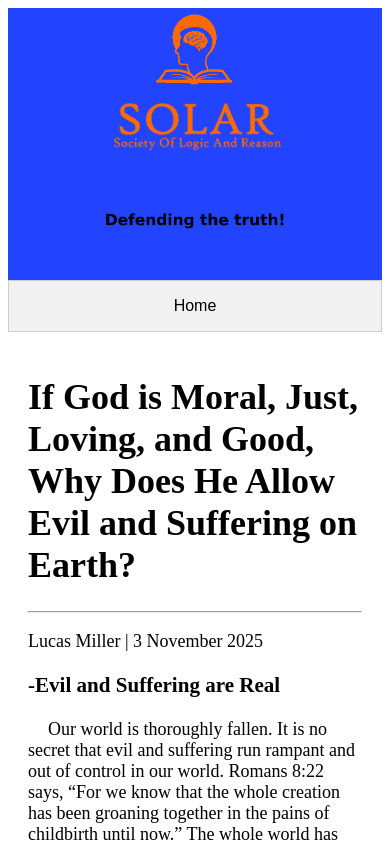
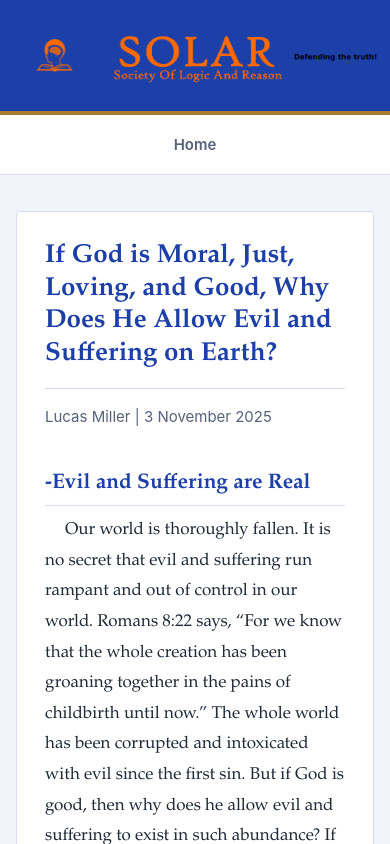
Before and after one commit to SocietyOfLogicAndReason/societyoflogicandreason.github.io, a plain HTML site: page Article1.html in a window 390 px wide. Shown: the top 844 px of the page. Drawn offline with Linux system fonts and the light colour scheme.

Commit message:
Add files via upload

```diff
--- a/Article1.html
+++ b/Article1.html
@@ -7,133 +7,55 @@
 <link rel="shortcut icon" href="favicon.ico" type="image/x-icon">
 
 <style>
-  .center {
-    text-align: center;
-  }
+:root{--navy:#1c3fa8;--navy-deep:#0f2563;--gold:#a67c2e;--text:#1f2937;--muted:#55627a;--page:#f1f4fb;--surface:#fff;--border:#d5ddee;
+--serif:"Iowan Old Style","Palatino Linotype",Palatino,Georgia,"Times New Roman",serif;
+--sans:Inter,ui-sans-serif,system-ui,-apple-system,"Segoe UI",Arial,sans-serif}
+*{box-sizing:border-box}
+body{margin:0;min-height:100vh;font-family:var(--serif);font-size:18px;color:var(--text);background:var(--page);line-height:1.8}
+a{color:var(--navy);text-decoration-color:var(--gold);text-underline-offset:3px;overflow-wrap:anywhere}
+a:hover{color:var(--gold)}
+a:focus-visible,button:focus-visible{outline:3px solid var(--gold);outline-offset:2px}
 
-  .slanted {
-    font-style: italic;
-  }
+.banner-container{position:relative;min-height:170px;display:flex;align-items:center;justify-content:center;overflow:hidden;background:var(--navy);padding:18px 32px;border-bottom:4px solid var(--gold)}
+.BannerLeft{position:absolute;left:24px;max-height:125px;max-width:30%;object-fit:contain}
+.BannerText{position:relative;z-index:1;width:min(350px,55%);max-height:125px;object-fit:contain}
+.BannerRight{position:absolute;right:24px;max-width:28%;max-height:125px;object-fit:contain}
 
-  body {
-    font-size: 1.125rem; /* ~18px */
-  }
+.tab{display:flex;justify-content:center;margin:0 0 36px;background:var(--surface);border-bottom:1px solid var(--border);font-family:var(--sans)}
+.tab button{appearance:none;border:0;border-bottom:3px solid transparent;background:transparent;color:var(--muted);cursor:pointer;padding:16px 26px 13px;font:inherit;font-weight:600;font-size:15px;transition:color .15s}
+.tab button:hover{color:var(--navy)}
 
-  .special {
-    font-size: 1rem; /* ~16px */
-  }
+.text-box{width:min(780px,calc(100% - 32px));margin:0 auto 64px;padding:clamp(28px,5vw,60px);background:var(--surface);border:1px solid var(--border);border-radius:4px}
+.text-box h1{margin:0 0 18px;font-size:clamp(26px,4vw,34px);line-height:1.25;color:var(--navy)}
+.text-box h1+hr{border:0;border-top:1px solid var(--border);margin:0 0 14px}
+.text-box h1+hr+p{margin:0 0 8px;font-family:var(--sans);font-size:15px;color:var(--muted)}
+.text-box h2{font-size:24px;color:var(--navy);margin:48px 0 14px;padding-top:28px;border-top:1px solid var(--border)}
+.text-box h3{font-size:21px;line-height:1.3;color:var(--navy);margin:40px 0 10px;padding-bottom:8px;border-bottom:1px solid var(--border)}
+.text-box h4{font-size:17px;font-weight:600;margin:8px 0;color:var(--text)}
+.text-box p{margin:0 0 18px}
+.center{text-align:center}
+.slanted{font-style:italic}
+.text-box p.special{margin:4px 0 24px;padding:4px 0 4px 22px;border-left:3px solid var(--gold);font-size:17px;line-height:1.75;color:#374151}
 
-  .special {
-    margin-left: 60px;
-    margin-right: 60px;
-  }
-
-  .positive { color: green; }
-  .negative { color: red; }
-
-
-  .line {
-  display: flex;
-  justify-content: space-between;
+@media(max-width:899px){
+ .banner-container{min-height:145px;gap:8px}
+ .BannerLeft,.BannerRight{position:static;max-width:23%;max-height:90px}
+ .BannerText{width:45%;max-height:100px}
 }
-  .text-box {
-  max-width: 700px;   /* how wide the text is allowed to be */
-  margin: 0 auto;     /* centers it horizontally */
-  padding: 20px;
+@media(max-width:520px){
+ body{font-size:17px}
+ .banner-container{min-height:115px;padding:10px 14px}
+ .BannerLeft,.BannerRight{max-height:70px}
+ .BannerText{width:50%;max-height:75px}
+ .text-box p.special{padding-left:14px;font-size:16px}
 }
-
-/* Banner */
-.banner-container {
-  position: relative;
-  display: flex;
-  align-items: center;
-  justify-content: center; /* center the middle image */
-  background-color: #24f;  /* your blue background */
-  padding: 6px 0;
-}
-
-/* Left image */
-.BannerLeft {
-  position: absolute;
-  left: 20px; /* distance from left edge */
-  max-height: 125px;
-  width: auto;
-}
-
-/* Center image */
-.BannerText {
-  max-width: 350px;
-  height: auto;
-}
-
-/* Right image */
-.BannerRight {
-  position: absolute;
-  right: 20px; /* distance from right edge */
-  max-width: 325px;
-  height: auto;
-}
-
-/* MOBILE STACKING */
-@media (max-width: 899px) {
-  .banner-container {
-    display: flex;
-    flex-direction: column;
-    align-items: center;
-    gap: 8px;
-  }
-  .BannerLeft,
-  .BannerText,
-  .BannerRight {
-    position: static; /* remove absolute for stacking */
-    max-width: 180px;
-    height: auto;
-  }
-}
-
-/* Tabs */
-.tab {
-  overflow: hidden;
-  border: 1px solid #ccc;
-  background-color: #f1f1f1;
-  display: flex;
-  flex-wrap: wrap;
-  justify-content: center;
-}
-.tab button {
-  background-color: inherit;
-  border: none;
-  cursor: pointer;
-  padding: 12px 16px;
-  margin: 4px;
-  border-radius: 8px;
-  transition: 0.3s;
-  font-size: 16px;
-}
-.tab button:hover { background-color: #ddd; }
-
-/* Main Layout */
-.main-layout {
-  max-width: 1200px;
-  margin: 0 auto 50px auto;
-  display: flex;
-  gap: 25px;
-  align-items: flex-start;
-}
-
-@media (max-width: 899px) {
-  .main-layout {
-    flex-direction: column;
-  }
-
 </style>
 
-</head>
 <script>
 function clickHome() {
   const sound = document.getElementById('pagedownAudio');
   sound.currentTime = 0;   // start from beginning
-  sound.play();
+  sound.play().catch(function () {});
 
   // Navigate after a short delay so the sound can play
   setTimeout(() => {
@@ -142,9 +64,10 @@ function clickHome() {
 }
 </script>
 
+</head>
 <body>
 
-  <audio id="pagedownAudio" src="pagedown.mp3" preload="auto"></audio>
+<audio id="pagedownAudio" src="pagedown.mp3" preload="auto"></audio>
 
 <header>
   <div class="banner-container">
@@ -154,49 +77,45 @@ function clickHome() {
   </div>
 </header>
 
-<!-- Tabs -->
-<div class="tab">
+<nav class="tab" aria-label="Main">
   <button onclick="clickHome()">Home</button>
+</nav>
 
-</div>
-
-
-<div class="text-box">
+<main class="text-box">
 <h1>If God is Moral, Just, Loving, and Good, Why Does He Allow Evil and Suffering on Earth?</h1>
 <hr>
 <p>Lucas Miller | 3 November 2025</p>
 <h3>-Evil and Suffering are Real</h3>
 <p style="text-indent: 20px;">Our world is thoroughly fallen. It is no secret that evil and suffering run rampant and out of control in our world. Romans 8:22 says, “For we know that the whole creation has been groaning together in the pains of childbirth until now.” The whole world has been corrupted and intoxicated with evil since the first sin. But if God is good, then why does he allow evil and suffering to exist in such abundance? If He cannot stop it, then is He really all-powerful? And if He can stop it, but does not, is He truly loving?  These questions are incredibly frequent and cause people to turn away from God and become angry with Him. 1 Peter 3:15 expresses, "But in your hearts honor Christ the Lord as holy; always being prepared to make a defense to anyone who asks you for a reason for the hope that is in you; yet do it with gentleness and respect." I believe it is essential to understand this topic.</p>
 <h3>-What is Evil and Suffering?</h3>
-<p>All satisfying novels and stories have one thing in common. A plot or conflict involving a battle of sorts against good and evil. The thing that makes these stories so enjoyable is that they relate to reality. Evil obviously exists. People can’t help but be fascinated when they read a book and notice how it connects to their lives. There is no gratifying novel, I know of, where evil prevails. Even for an Atheist, it would be considered a bad ending to a story to destroy all good that exists and be left with a world governed by evil. But what makes people, even those of other worldviews, be intrigued by this battle? It seems to be ingrained into our very spirits. Evil did not exist in the beginning. Everything was created perfectly without any imperfections. Not one thing was flawed or incomplete. Genesis 1:31 says, “And God saw everything that he had made, and behold, it was very good. And there was evening, and there was morning, the sixth day.” The fact that the creation was <span class="slanted">very good</span> in the sight of God is incredible. God is perfect. His creation was perfect. No evil or suffering. Tragically, the sin of man tarnished the perfect world. All humans are now stained with sin. Romans 3:12 states, "All have turned aside; together they have become worthless; no one does good, not even one." Therefore, ‘Good’ is the way things were created, the way things should be, and ‘Evil’ is a corruption of good.
-<p style="text-indent: 20px;">Suffering is a result of sin. Ever since the first sin, things like pain, discomfort, disease, injury, oppression, overwork, sorrow, isolation, and fatigue have played a significant role in the suffering of humanity. Romans 5:3-5 offers us confidence: "Not only that, but we rejoice in our sufferings, knowing that suffering produces endurance, and endurance produces character, and character produces hope, and hope does not put us to shame, because God’s love has been poured into our hearts through the Holy Spirit who has been given to us."
-<p style="text-indent: 20px;">There appear to be three categories of evil. The first kind is moral evil. Moral evil is caused by humanity’s carnal nature or the flesh. Galatians 5:19-21 describes types of moral evil: "Now the works of the flesh are evident: sexual immorality, impurity, sensuality, idolatry, sorcery, enmity, strife, jealousy, fits of anger, rivalries, dissensions, divisions, envy, drunkenness, orgies, and things like these."
-<p style="text-indent: 20px;">The second is natural evil, which encompasses anything of natural cause that creates pain and death, such as floods, fires, animal attacks, tornadoes, earthquakes, and more. Psalm 46:2-3 assures us: "Therefore we will not fear though the earth gives way, though the mountains be moved into the heart of the sea, though its waters roar and foam, though the mountains tremble at its swelling."
-<p style="text-indent: 20px;">The final kind of evil is supernatural evil, which is caused by evil or demonic spirits. 1 Peter 5:8 gives a warning about supernatural evil, "Be sober-minded; be watchful. Your adversary the devil prowls around like a roaring lion, seeking someone to devour."
-<p style="text-indent: 20px;">But how do other worldviews handle evil and suffering? Just because they don’t uphold a biblical worldview does not mean they get to ignore the question of why evil and suffering exist. <span class="slanted">In Understanding The Faith,</span> Jeff Myers puts it this way,
+<p>All satisfying novels and stories have one thing in common. A plot or conflict involving a battle of sorts against good and evil. The thing that makes these stories so enjoyable is that they relate to reality. Evil obviously exists. People can’t help but be fascinated when they read a book and notice how it connects to their lives. There is no gratifying novel, I know of, where evil prevails. Even for an Atheist, it would be considered a bad ending to a story to destroy all good that exists and be left with a world governed by evil. But what makes people, even those of other worldviews, be intrigued by this battle? It seems to be ingrained into our very spirits. Evil did not exist in the beginning. Everything was created perfectly without any imperfections. Not one thing was flawed or incomplete. Genesis 1:31 says, “And God saw everything that he had made, and behold, it was very good. And there was evening, and there was morning, the sixth day.” The fact that the creation was <span class="slanted">very good</span> in the sight of God is incredible. God is perfect. His creation was perfect. No evil or suffering. Tragically, the sin of man tarnished the perfect world. All humans are now stained with sin. Romans 3:12 states, "All have turned aside; together they have become worthless; no one does good, not even one." Therefore, ‘Good’ is the way things were created, the way things should be, and ‘Evil’ is a corruption of good.</p>
+<p style="text-indent: 20px;">Suffering is a result of sin. Ever since the first sin, things like pain, discomfort, disease, injury, oppression, overwork, sorrow, isolation, and fatigue have played a significant role in the suffering of humanity. Romans 5:3-5 offers us confidence: "Not only that, but we rejoice in our sufferings, knowing that suffering produces endurance, and endurance produces character, and character produces hope, and hope does not put us to shame, because God’s love has been poured into our hearts through the Holy Spirit who has been given to us."</p>
+<p style="text-indent: 20px;">There appear to be three categories of evil. The first kind is moral evil. Moral evil is caused by humanity’s carnal nature or the flesh. Galatians 5:19-21 describes types of moral evil: "Now the works of the flesh are evident: sexual immorality, impurity, sensuality, idolatry, sorcery, enmity, strife, jealousy, fits of anger, rivalries, dissensions, divisions, envy, drunkenness, orgies, and things like these."</p>
+<p style="text-indent: 20px;">The second is natural evil, which encompasses anything of natural cause that creates pain and death, such as floods, fires, animal attacks, tornadoes, earthquakes, and more. Psalm 46:2-3 assures us: "Therefore we will not fear though the earth gives way, though the mountains be moved into the heart of the sea, though its waters roar and foam, though the mountains tremble at its swelling."</p>
+<p style="text-indent: 20px;">The final kind of evil is supernatural evil, which is caused by evil or demonic spirits. 1 Peter 5:8 gives a warning about supernatural evil, "Be sober-minded; be watchful. Your adversary the devil prowls around like a roaring lion, seeking someone to devour."</p>
+<p style="text-indent: 20px;">But how do other worldviews handle evil and suffering? Just because they don’t uphold a biblical worldview does not mean they get to ignore the question of why evil and suffering exist. <span class="slanted">In Understanding The Faith,</span> Jeff Myers puts it this way,</p>
 
 <p class="special">“Many who reject Christianity—and even God’s existence—because of the problem of evil overlook something very important: by rejecting one worldview, they must embrace another, and that new worldview must deal with evil and suffering as well. Because evil exists, every worldview must explain it.”</p>
 <h3>-How Atheists and Naturalists Deal With Evil and Suffering</h3>
-<p style="text-indent: 20px;">Atheists and Naturalists believe it is not a problem of evil but more a problem with evil. Because there is no meaning to life, they embrace the idea that life is tough and bad things happen. Richard Dawkins states,
+<p style="text-indent: 20px;">Atheists and Naturalists believe it is not a problem of evil but more a problem with evil. Because there is no meaning to life, they embrace the idea that life is tough and bad things happen. Richard Dawkins states,</p>
 
 <p class="special">“In a universe of blind physical forces and genetic replication some people are going to get hurt, other people are going to get lucky, and you won’t find any rhyme or reason in it, nor any justice. The universe we observe has precisely the properties we should expect if there is, at the bottom, no design, no purpose, no evil and no other good. Nothing but blind pitiless indifference. DNA neither knows nor cares. DNA just is. And we dance to its music.”</p>
 
 <p style="text-indent: 20px;">One can perceive the meaninglessness in Dawkins' words. How does one recognize evil unless one has the comprehension that the opposite also exists? The problem is not just “evil exists, deal with it,” but “we know evil exists and recognize it as evil.” C.S. Lewis describes this problem as what guided him to reject Atheism,</p>
 
-<p class="special">“My argument against God was that the universe seemed so cruel and unjust. But how had I got this idea of just and unjust? A man does not call a line crooked unless he has some idea of a straight line… Of course I could have given up my idea of justice by saying it was a private idea of my own. But if I did, then my argument against God collapsed too—for the argument depended on saying the world was really unjust, not simply that it did not happen to please my fancies. Thus, in the very act of trying to prove God did not exist—in other words, that the whole of reality was senseless—I found I was forced to assume that one part of reality—namely my idea of justice—was full of sense. If the whole universe has no meaning, we should never have found out that it has no meaning: just as, if there were no light in the universe and therefore no creatures with eyes, we should never have known it was dark. Dark would be without meaning.”
+<p class="special">“My argument against God was that the universe seemed so cruel and unjust. But how had I got this idea of just and unjust? A man does not call a line crooked unless he has some idea of a straight line… Of course I could have given up my idea of justice by saying it was a private idea of my own. But if I did, then my argument against God collapsed too—for the argument depended on saying the world was really unjust, not simply that it did not happen to please my fancies. Thus, in the very act of trying to prove God did not exist—in other words, that the whole of reality was senseless—I found I was forced to assume that one part of reality—namely my idea of justice—was full of sense. If the whole universe has no meaning, we should never have found out that it has no meaning: just as, if there were no light in the universe and therefore no creatures with eyes, we should never have known it was dark. Dark would be without meaning.”</p>
 
   <p style="text-indent: 20px;">The fact that we can sense evil is because we inherently know good. For the same reason, we can understand that we are injured or sick because we have experienced what it is like not to be those things.
   Numerous Atheists/Naturalists try to ignore the idea of evil by detaching themselves from it, similarly to Dawkins. They live for themselves and try to make their life comfortable. Many of them sincerely believe that they can help fix the problem of evil by using human reasoning to diminish the amount of suffering on earth. However, even if human reasoning actually made a difference by making suffering more meaningful, it is not an adequate answer. William Kirk Kilpatrick explains,</p>
 
-<p class="special">“What good does it do to the billions who have already passed through this life in wretchedness, that scientific humanism will one day create a world without suffering? For that matter what good does it do to those who are right now dying miserable and lonely deaths all over the world? All that a strict humanist has to say to most of the human race living and dead is “Too bad you were born too early,” and “Too bad about your suffering.” The bulk of the world’s pain is written off as a bad expense.”
+<p class="special">“What good does it do to the billions who have already passed through this life in wretchedness, that scientific humanism will one day create a world without suffering? For that matter what good does it do to those who are right now dying miserable and lonely deaths all over the world? All that a strict humanist has to say to most of the human race living and dead is “Too bad you were born too early,” and “Too bad about your suffering.” The bulk of the world’s pain is written off as a bad expense.”</p>
 
 <p style="text-indent: 20px;">So the Athiest/Naturalist approach to evil in the end might smooth out some of the wrinkles in life and add a bit of comfort. But the question of “why” is still not entirely, if even, answered.</p>
 <h3>-How Christianity Explains Evil</h3>
-<p style="text-indent: 20px;">Countless times, skeptics ask questions such as, “If God is really good, why does he not abolish evil. Either God is not good, or he is not all-powerful.” This question assumes that ‘evil’ and an ‘all-powerful God’ cannot coexist. However, the reality of evil and suffering does not contradict the omnipotence of God. He is in control of all things, including evil. Isaiah 45:7 "I form light and create darkness, I make well-being and create calamity; I am the LORD, who does all these things.” Lamentations 3:37-38 "Who has spoken and it came to pass, unless the Lord has commanded it? Is it not from the mouth of the Most High that good and bad come?"
-<p style="text-indent: 20px;">So the next question to ask is, “Did God create evil?” It is not as much that God created evil, but more that God created the possibility of evil. As mentioned earlier, God made it possible to do evil because otherwise the meaningfulness of good would not have existed in full. Jeff Myers says in <span class="slanted">Understanding The Faith,</span>
+<p style="text-indent: 20px;">Countless times, skeptics ask questions such as, “If God is really good, why does he not abolish evil. Either God is not good, or he is not all-powerful.” This question assumes that ‘evil’ and an ‘all-powerful God’ cannot coexist. However, the reality of evil and suffering does not contradict the omnipotence of God. He is in control of all things, including evil. Isaiah 45:7 "I form light and create darkness, I make well-being and create calamity; I am the LORD, who does all these things.” Lamentations 3:37-38 "Who has spoken and it came to pass, unless the Lord has commanded it? Is it not from the mouth of the Most High that good and bad come?"</p>
+<p style="text-indent: 20px;">So the next question to ask is, “Did God create evil?” It is not as much that God created evil, but more that God created the possibility of evil. As mentioned earlier, God made it possible to do evil because otherwise the meaningfulness of good would not have existed in full. Jeff Myers says in <span class="slanted">Understanding The Faith,</span></p>
 
-
-<p class="special">“For example, if God makes a world with stones in it, people might pick up some of those stones and fling them at one another. The potential evil of having stones as part of the material world becomes actual evil when misused.”
+<p class="special">“For example, if God makes a world with stones in it, people might pick up some of those stones and fling them at one another. The potential evil of having stones as part of the material world becomes actual evil when misused.”</p>
 
 <p style="text-indent: 20px;">The possibility of evil existed from the beginning. If God had created the world without evil, it would have been similar to making a world of robots. Suppose you created a computer program to say “I  love you.” It does not take a high level of intelligence to know it isn’t actual love. In the same way, if God designed us to love Him, without the possibility of the knowledge of good and evil, it would remove the meaningfulness behind loving Him.</p>
 
@@ -213,13 +132,9 @@ function clickHome() {
 <h2 class="center">Sources</h2>
 <h4 class="center"><span class="slanted">Understanding the Faith</span> by Jeff Myers</h4>
 <h4 class="center">John MacArthur: Why Does God Allow So Much Suffering and Evil? – Youtube</h4>
-<h4 class="center">The Westminster Confession: <a href="https://thewestminsterstandard.org"> https://thewestminsterstandard.org</a>
+<h4 class="center">The Westminster Confession: <a href="https://thewestminsterstandard.org"> https://thewestminsterstandard.org</a></h4>
 <h4 class="center">The Bible</h4>
+</main>
 
-
-
-
-
-
-
-</div>
+</body>
+</html>
```
